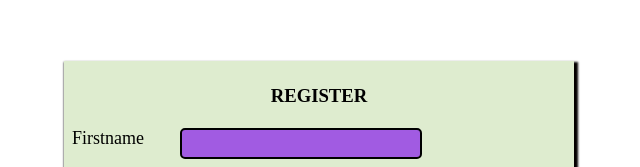
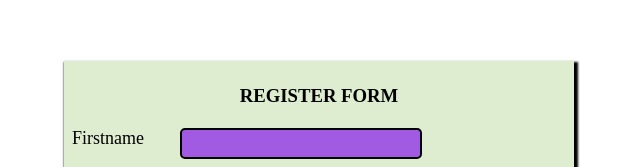
Before and after one commit to Gowtham21062004/Form-Validation-using-Html-Css-and-JavaScript, a plain HTML site: page index.html in a window 1280 px wide. Shown: the part 142-309 px from the top of the page, without its empty margins (321-961 px from the left). Drawn offline with Linux system fonts and the light colour scheme.

Commit message:
Update index.html

```diff
--- a/index.html
+++ b/index.html
@@ -9,7 +9,7 @@
 </head>
 <body>
     <div class="form">
-        <h3>REGISTER</h3>
+        <h3>REGISTER FORM</h3>
         <form action="./res.html" onsubmit= "return validate()">
             <label for="fname">Firstname
             <input type="txt" name="fname" id="fname" class="input"></label><br>
```
